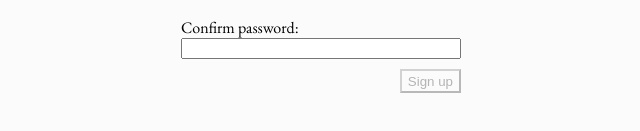
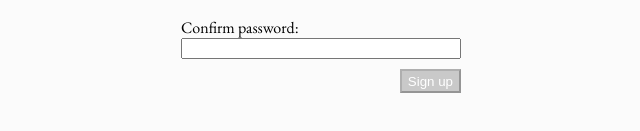
Before and after one commit to Steinmar/react-trello, a React (Create React App) app: page /sing-up in a window 1280 px wide. Shown: the part 175-306 px from the top of the page, without its empty margins (319-959 px from the left). Built offline with nearby package versions, Linux system fonts and the light colour scheme.

Commit message:
fixed bug with disabled submit button

```diff
--- a/src/auth/components/SignupForm.tsx
+++ b/src/auth/components/SignupForm.tsx
@@ -62,9 +62,6 @@ class SignupForm extends React.Component<
 
   constructor(props: any) {
     super(props);
-
-    this.submitButton = React.createRef();
-    console.log(this.submitButton);
   }
 
   public render() {
@@ -164,13 +161,11 @@ class SignupForm extends React.Component<
             <input
               className={css(
                 styles.submitButton,
-                this.submitButtonIsDisabled() && styles.disabledSubmitButton
+                this.submitButtonIsDisabled(this.props) &&
+                  styles.disabledSubmitButton
               )}
               ref={this.submitButton}
-              disabled={
-                formIsInvalid(this.props.formErrors) ||
-                this.formValueWasNotSet(this.props.formValue)
-              }
+              disabled={this.submitButtonIsDisabled(this.props)}
               type="submit"
               value="Sign up"
             />
@@ -185,11 +180,10 @@ class SignupForm extends React.Component<
     return toArray.includes('');
   }
 
-  private submitButtonIsDisabled() {
+  private submitButtonIsDisabled(props) {
     return (
-      this.submitButton &&
-      this.submitButton.current &&
-      this.submitButton.current.disabled
+      formIsInvalid(props.formErrors) ||
+      this.formValueWasNotSet(props.formValue)
     );
   }
 }
```
